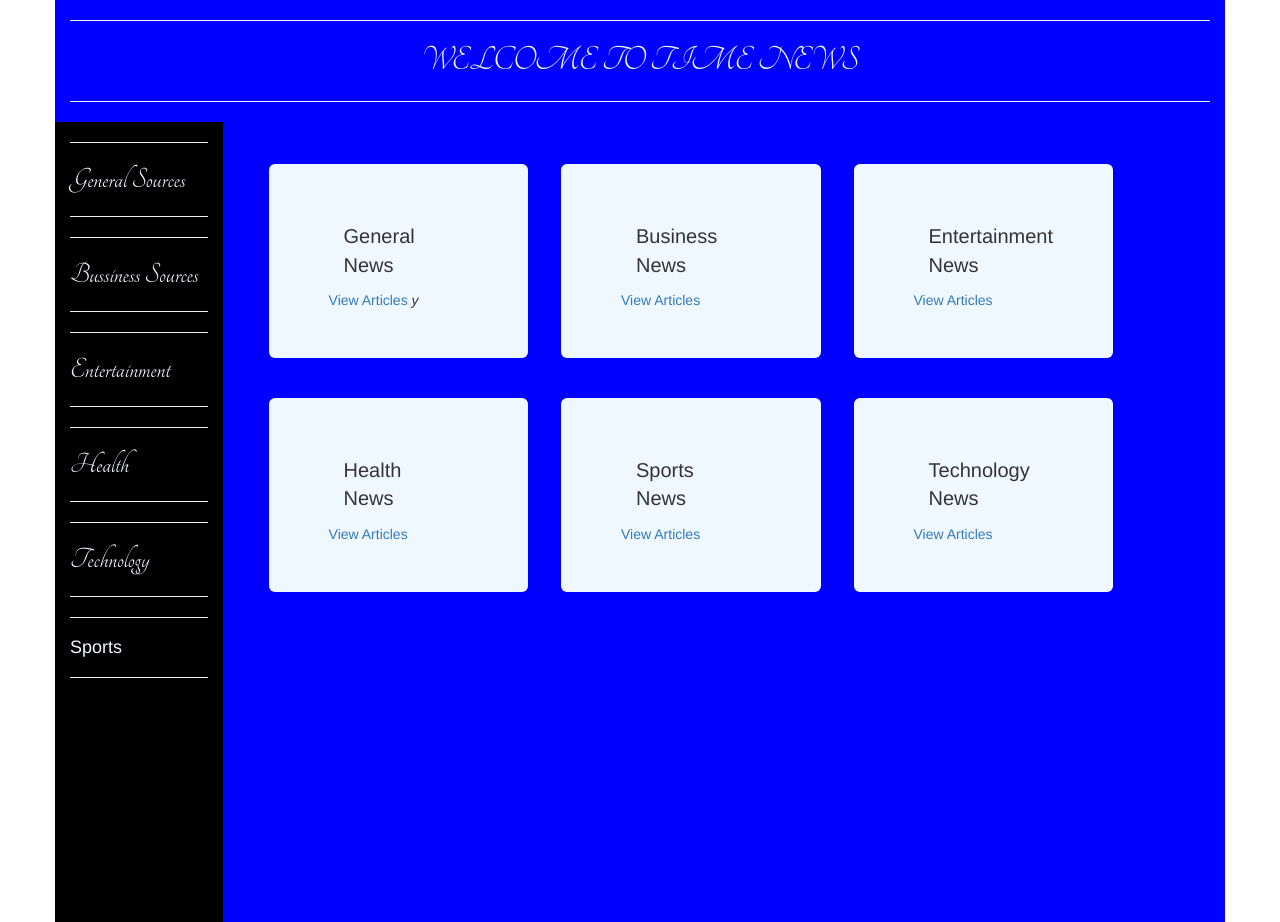
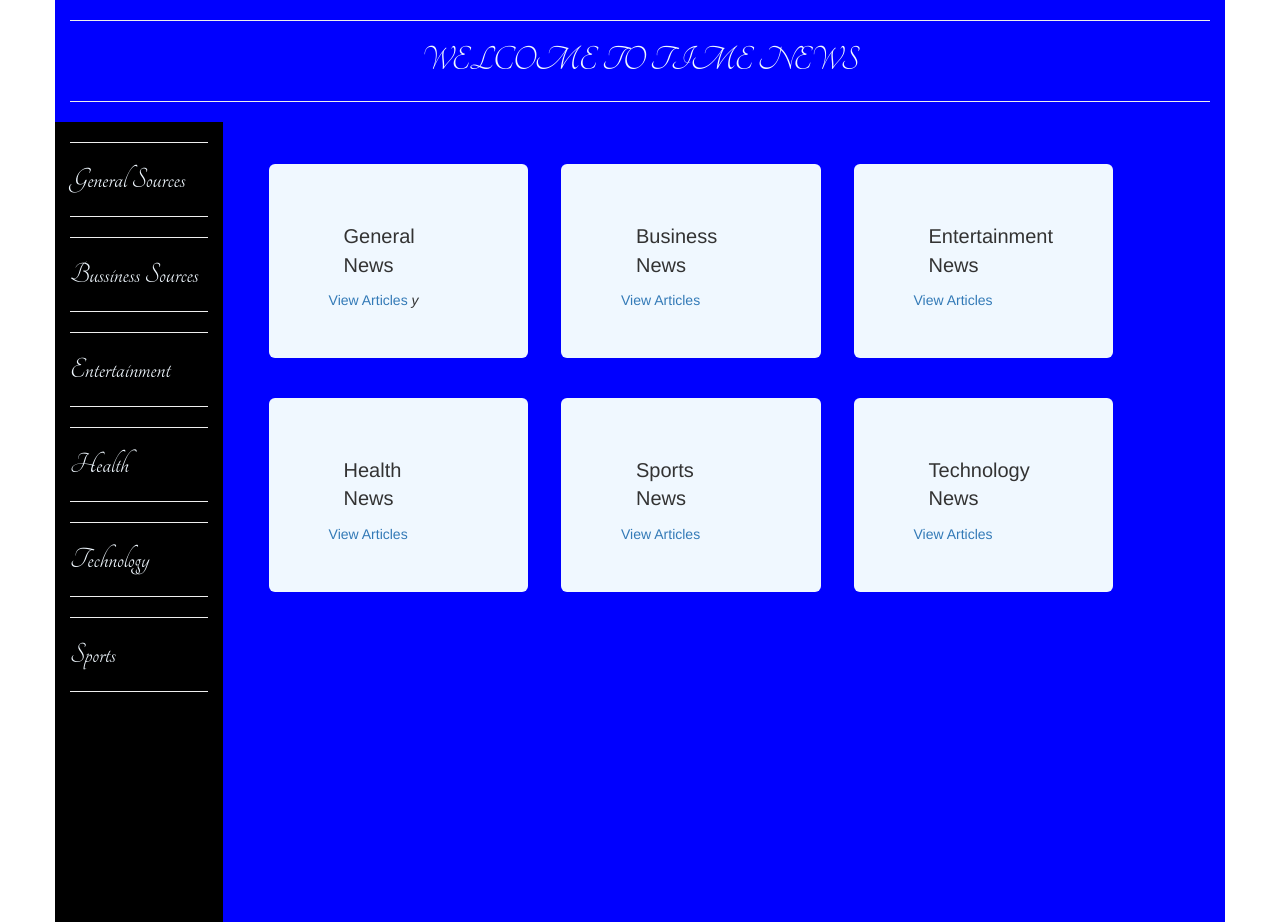
Before and after one commit to stevekibe/newsapp, a Flask app: template app/templates/index.html in a window 1280 px wide. Run offline with Flask 2, Linux system fonts and the light colour scheme; the template is opened without the code that fills it, so the values that code supplies are empty; some libraries are stand-ins or nearby versions.

Commit message:
add the total changes in index.html

```diff
--- a/app/templates/index.html
+++ b/app/templates/index.html
@@ -45,7 +45,7 @@
                 {{macro.displaySourceList(technology)}}
             </div>
             <hr>
-            <h4>Sports</h4>
+            <h4 style="font-family:Tangerine,serif; font-size:30px">Sports</h4>
             <hr>
             <div>
                 {{macro.displaySourceList(sports)}}
```
